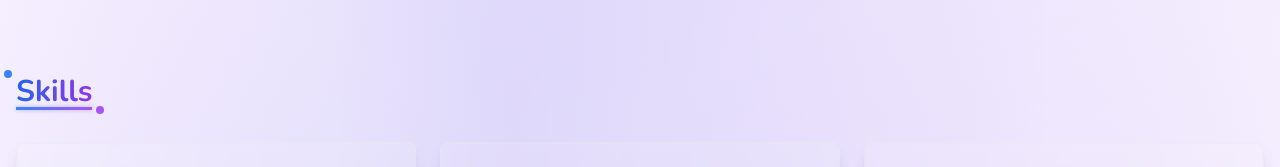
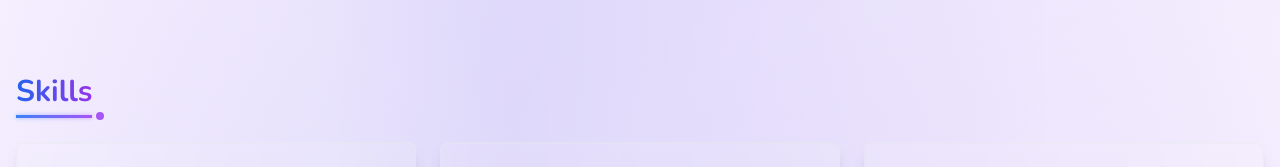
Before and after one commit to baranazal/Portfolio-Page-NextJS-TypeScript, a Next.js app: page /en in a window 1280 px wide. Shown: the part 411-578 px from the top of the page. Built offline with nearby package versions, Linux system fonts and the light colour scheme; what tailwindcss-flip would draw is missing.

Commit message:
re-structure the main page

```diff
--- a/src/components/SectionTitle.tsx
+++ b/src/components/SectionTitle.tsx
@@ -14,8 +14,8 @@ export function SectionTitle({ title, lang, className }: SectionTitleProps) {
     <div className={cn("relative", className)}>
       <h2 className={cn(
         "text-2xl md:text-3xl font-bold relative inline-block",
-        "before:absolute before:bottom-0",
-        "after:absolute after:bottom-0",
+        "before:absolute before:bottom-[-8px]",
+        "after:absolute after:bottom-[-8px]",
         // Gradient underline effect
         "before:h-[3px] before:bg-gradient-to-r before:from-blue-500 before:to-purple-500",
         // Glowing line effect
@@ -36,14 +36,9 @@ export function SectionTitle({ title, lang, className }: SectionTitleProps) {
         <span className="bg-gradient-to-r from-blue-600 to-purple-600 bg-clip-text text-transparent">
           {title}
         </span>
-        {/* Decorative elements */}
+        {/* Decorative elements - removed upper dot, kept only bottom dot */}
         <span className={cn(
-          "absolute -top-1",
-          isRTL ? "-right-3" : "-left-3",
-          "h-2 w-2 rounded-full bg-blue-500"
-        )} />
-        <span className={cn(
-          "absolute -bottom-1",
+          "absolute -bottom-[10px]",
           isRTL ? "-left-3" : "-right-3",
           "h-2 w-2 rounded-full bg-purple-500"
         )} />
```
